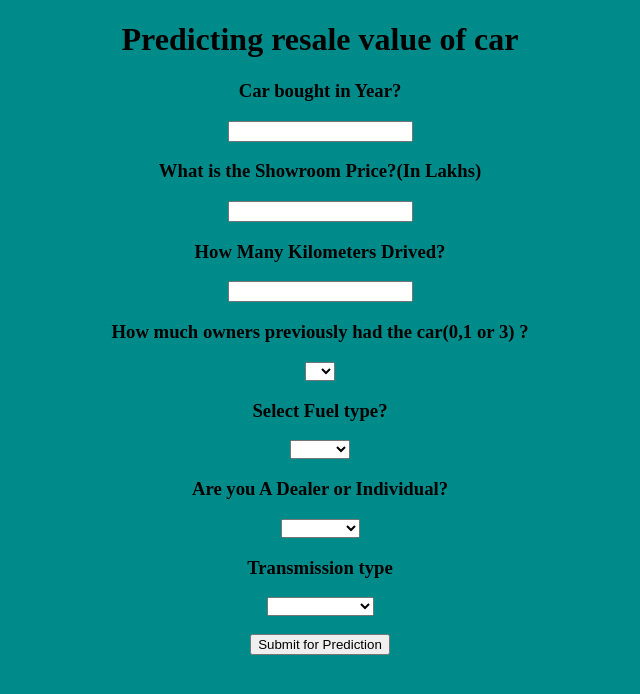
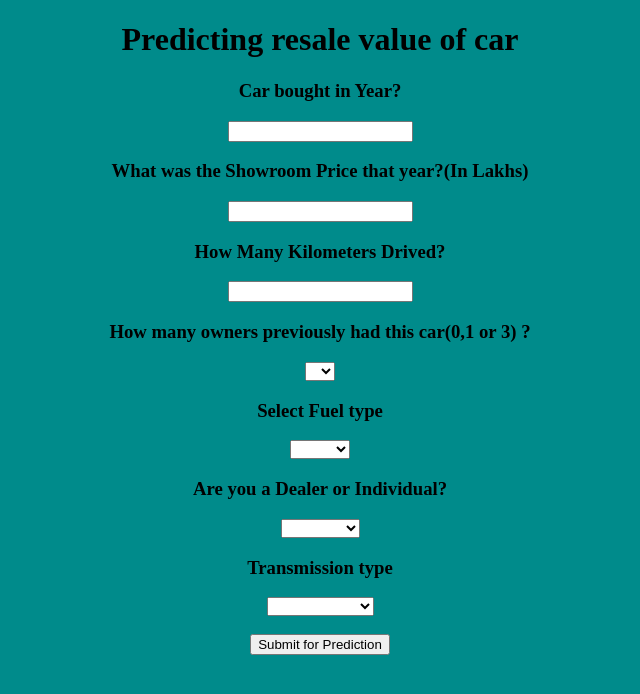
Before and after one commit to Vikeshkr-DSP/Car-Price-Prediction, a Flask app: page / in a window 1280 px wide. Shown: the top 694 px of the page, without its empty margins (320-960 px from the left). Run offline with Flask 2, Linux system fonts and the light colour scheme; parts of the project's set-up code (start-up, migrations or seed data) failed here and were passed over.

Commit message:
Update index.html

```diff
--- a/templates/index.html
+++ b/templates/index.html
@@ -8,32 +8,31 @@
 </head>
 
 <body>
-
     <div style="color:black">
         <form action="{{ url_for('predict')}}" method="post">
             <center>
             <h1>Predicting resale value of car</h1>
             <h3>Car bought in Year?</h3>
             <input id="first" name="Year" type="number " required>
-            <h3>What is the Showroom Price?(In Lakhs)</h3>
+            <h3>What was the Showroom Price that year?(In Lakhs)</h3>
             <input id="second" name="Present_Price" required="required">
             <h3>How Many Kilometers Drived?</h3>
             <input id="third" name="Kms_Driven" required="required">
-            <h3>How much owners previously had the car(0,1 or 3) ?</h3>
+            <h3>How many owners previously had this car(0,1 or 3) ?</h3>
             <select name="Owner" id="fourth" required>
                 <option value=""></option>
                 <option value=0>0</option>
                 <option value=1>1</option>
                 <option value=3>3</option>
             </select>
-            <h3>Select Fuel type?</h3>
+            <h3>Select Fuel type</h3>
             <select name="Fuel_Type" id="fifth" required="required">
                 <option value=""></option>
                 <option value="Petrol">Petrol</option>
                 <option value="Diesel">Diesel</option>
                 <option value="Diesel">CNG</option>
             </select>
-            <h3>Are you A Dealer or Individual?</h3>
+            <h3>Are you a Dealer or Individual?</h3>
             <select name="Seller_Type_Individual" id="sixth" required="required">
                 <option value=""></option>
                 <option value="Dealer">Dealer</option>
```
